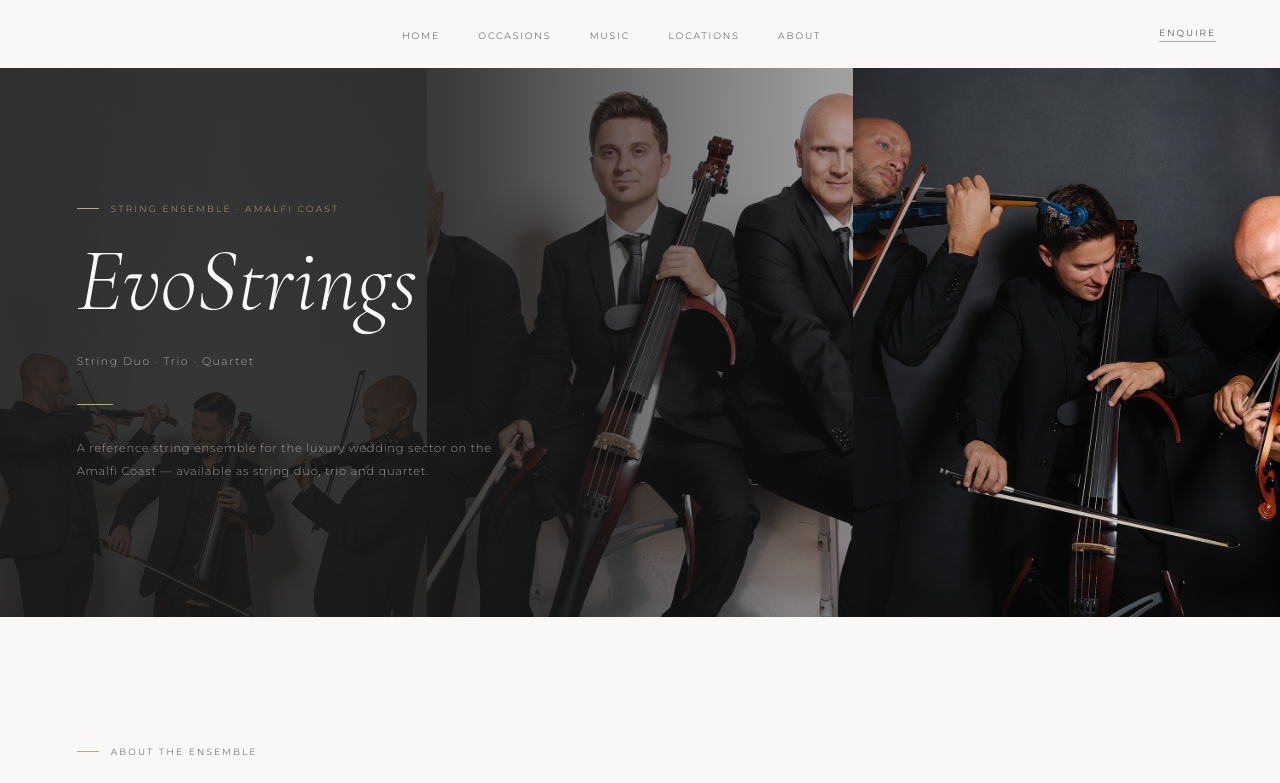
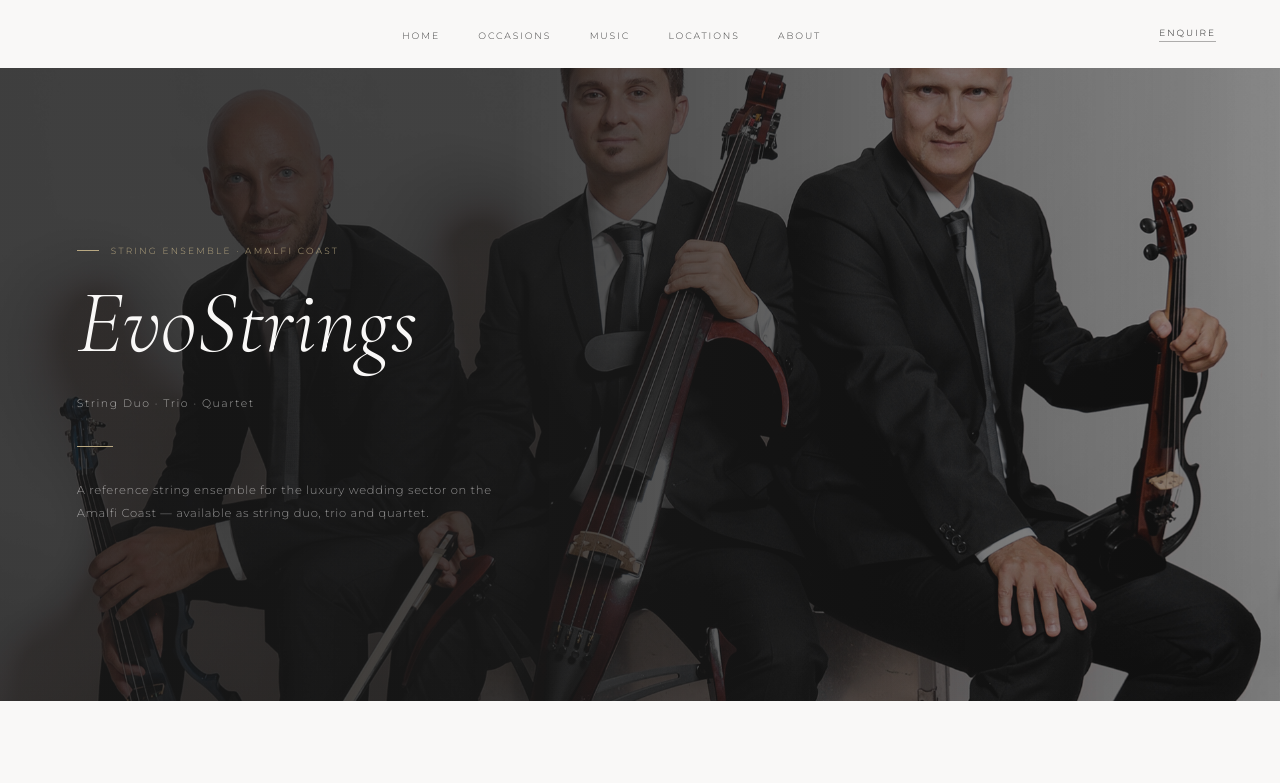
Before and after one commit to doncip82/sito-wedding, a React (Vite) app: page /evostrings in a window 1280 px wide. Shown: the top 783 px of the page. Built offline with nearby package versions, Linux system fonts and the light colour scheme.

Commit message:
fix(EvoStrings): restore slideshow with consistent object-position per image
Co-Authored-By: Claude Sonnet 4.6 <noreply@anthropic.com>

```diff
--- a/src/pages/EvoStrings.jsx
+++ b/src/pages/EvoStrings.jsx
@@ -1,17 +1,25 @@
 // pages/EvoStrings.jsx
-import { useEffect } from 'react'
+import { useEffect, useState } from 'react'
 import { ensembles } from '@/data/ensembles.js'
 import { ensembleSchema } from '@/data/schema.js'
 
 const ensemble = ensembles.find(e => e.id === 'evostrings')
 
 const HERO_IMAGES = [
-  { src: '/images/EvoStrings/EvoStrings.jpg',   pos: 'center 70%' },
+  { src: '/images/EvoStrings/EvoStrings.jpg',   pos: 'center 75%' },
   { src: '/images/EvoStrings/EvoStrings 2.jpg', pos: 'center 47%' },
   { src: '/images/EvoStrings/EvoStrings 3.jpg', pos: 'center 44%' },
 ]
 
 export default function EvoStrings() {
+  const [current, setCurrent] = useState(0)
+
+  useEffect(() => {
+    const timer = setInterval(() => {
+      setCurrent(c => (c + 1) % HERO_IMAGES.length)
+    }, 5000)
+    return () => clearInterval(timer)
+  }, [])
 
   useEffect(() => {
     document.title = 'String Quartet & Ensemble for Weddings | EvoStrings | Wedding Music Ravello'
@@ -35,27 +43,20 @@ export default function EvoStrings() {
   return (
     <div className="bg-[#F9F8F7] pt-[68px]">
 
-      {/* Hero — photo strip */}
-      <section className="relative overflow-hidden">
-        {/* 3-column responsive photo strip */}
-        <div className="grid grid-cols-3 w-full" style={{ aspectRatio: '21/9' }}>
-          {HERO_IMAGES.map(({ src, pos }) => (
-            <div key={src} className="relative overflow-hidden">
-              <img
-                src={src}
-                alt="EvoStrings string ensemble performing on the Amalfi Coast"
-                className="absolute inset-0 w-full h-full object-cover"
-                style={{ objectPosition: pos }}
-              />
-            </div>
-          ))}
-        </div>
-
-        {/* Text overlay */}
+      {/* Hero — slideshow background */}
+      <section className="relative overflow-hidden px-[clamp(1.5rem,6vw,5rem)] py-[clamp(6rem,14vw,11rem)]">
+        {HERO_IMAGES.map(({ src, pos }, i) => (
+          <img
+            key={src}
+            src={src}
+            alt="EvoStrings string ensemble performing on the Amalfi Coast"
+            className="absolute inset-0 w-full h-full object-cover transition-opacity duration-[1800ms] ease-in-out"
+            style={{ objectPosition: pos, opacity: i === current ? 1 : 0 }}
+          />
+        ))}
         <div className="absolute inset-0"
-          style={{ background: 'linear-gradient(to right, rgba(26,26,26,.85) 35%, rgba(26,26,26,.3) 70%, transparent 100%)' }} />
-        <div className="absolute inset-0 flex items-center px-[clamp(1.5rem,6vw,5rem)]">
-        <div className="max-w-4xl">
+          style={{ background: 'linear-gradient(to right, rgba(26,26,26,.82) 40%, rgba(26,26,26,.45) 100%)' }} />
+        <div className="relative z-10 max-w-4xl">
           <p className="text-[.56rem] font-light tracking-[.25em] uppercase text-[#B8A882]
             flex items-center gap-3 mb-5">
             <span className="inline-block w-[22px] h-[.5px] bg-[#B8A882]" />
@@ -75,7 +76,6 @@ export default function EvoStrings() {
             A reference string ensemble for the luxury wedding sector on the
             Amalfi Coast — available as string duo, trio and quartet.
           </p>
-        </div>
         </div>
       </section>
 
```
